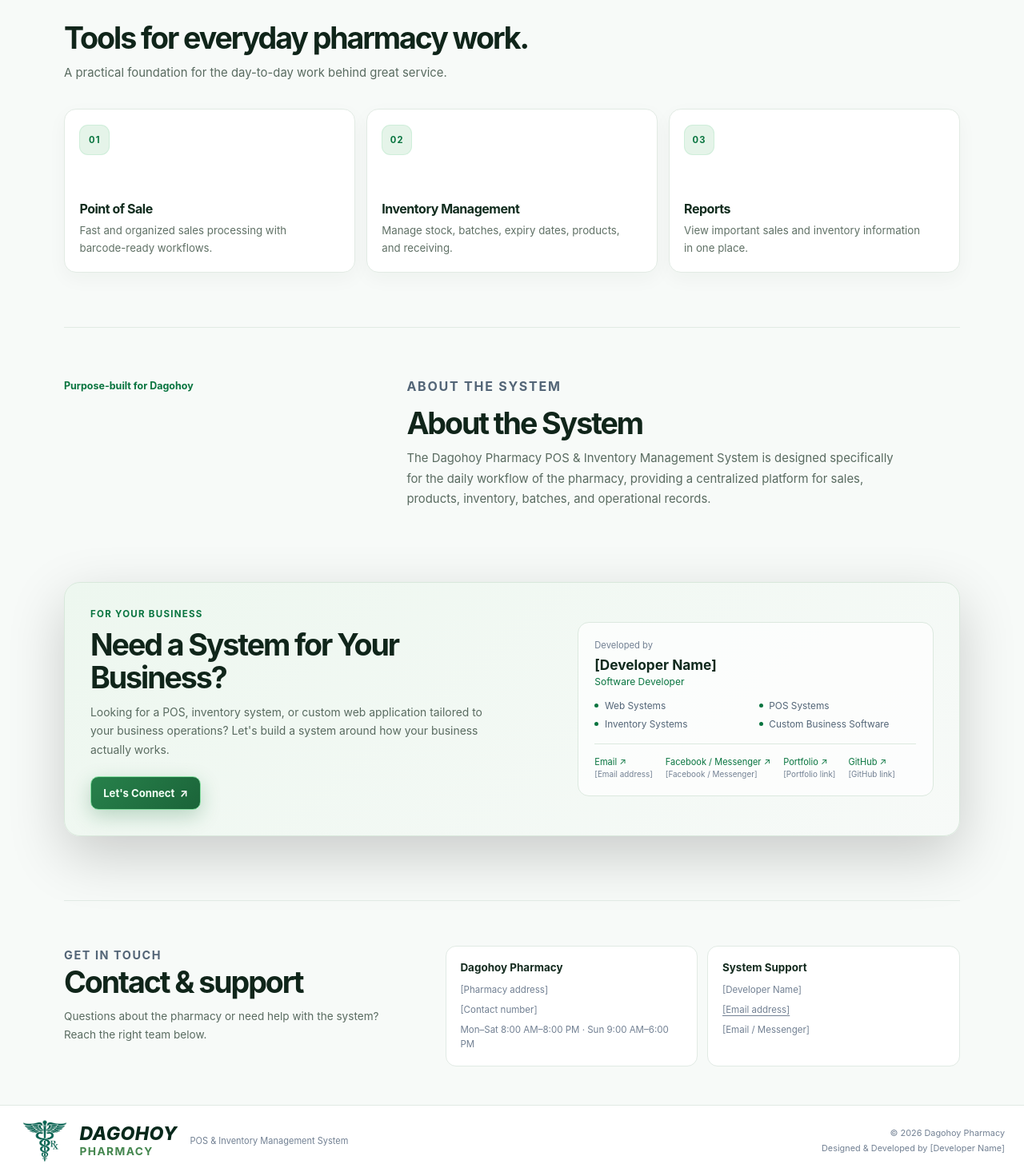
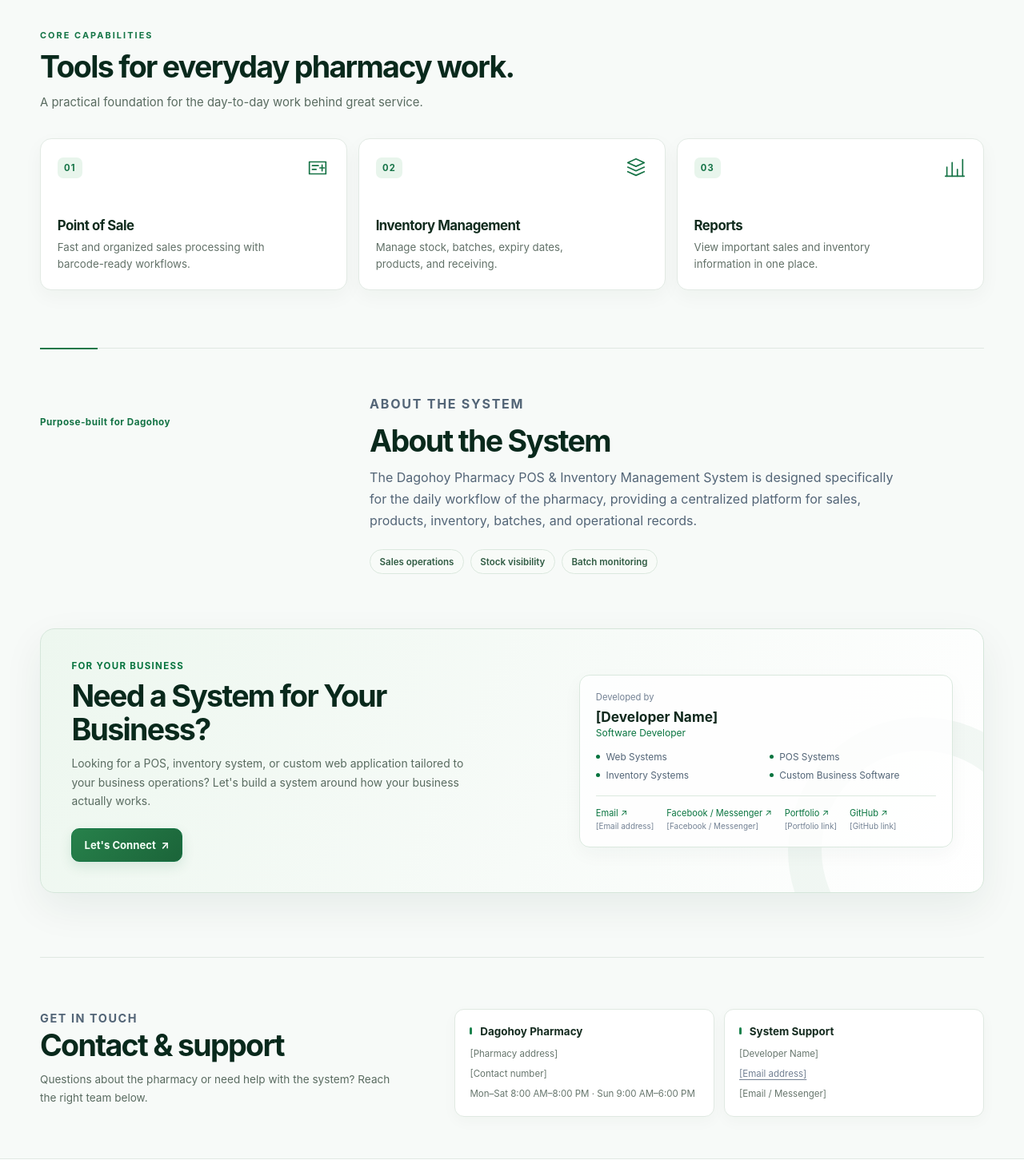
Before and after one commit to adrianniel/Dagohoy-Pharmacy-Web, a React (Vite) app: page / in a window 1280 px wide. Shown: the part 740-2201 px from the top of the page at 80% size. Built offline with nearby package versions, Linux system fonts and the light colour scheme; no server answers.

Commit message:
style(web): polish landing page presentation

```diff
--- a/src/components/landing/AboutSection.tsx
+++ b/src/components/landing/AboutSection.tsx
@@ -12,6 +12,11 @@ export function AboutSection() {
           for the daily workflow of the pharmacy, providing a centralized platform for sales,
           products, inventory, batches, and operational records.
         </p>
+        <ul className="about-section__pillars" aria-label="System coverage">
+          <li>Sales operations</li>
+          <li>Stock visibility</li>
+          <li>Batch monitoring</li>
+        </ul>
       </div>
     </section>
   );
--- a/src/components/landing/FeaturesSection.tsx
+++ b/src/components/landing/FeaturesSection.tsx
@@ -1,4 +1,27 @@
 import { pharmacyFeatures } from './mockData';
+
+function FeatureIcon({ index }: { index: number }) {
+  const icons = [
+    <>
+      <path d="M5 8h22v16H5z" />
+      <path d="M9 13h8M9 18h5M22 12v8M19 16h6" />
+    </>,
+    <>
+      <path d="m16 4 11 5-11 5L5 9z" />
+      <path d="m5 15 11 5 11-5M5 21l11 5 11-5" />
+    </>,
+    <>
+      <path d="M6 27V15M13 27V9M20 27V18M27 27V5" />
+      <path d="M4 27h25" />
+    </>,
+  ];
+
+  return (
+    <svg className="feature-panel__icon" viewBox="0 0 32 32" aria-hidden="true">
+      {icons[index]}
+    </svg>
+  );
+}
 
 export function FeaturesSection() {
   return (
@@ -8,13 +31,17 @@ export function FeaturesSection() {
       aria-labelledby="features-title"
     >
       <div className="section-heading">
+        <p className="eyebrow">Core capabilities</p>
         <h2 id="features-title">Tools for everyday pharmacy work.</h2>
         <p>A practical foundation for the day-to-day work behind great service.</p>
       </div>
       <div className="features-grid">
-        {pharmacyFeatures.map((feature) => (
+        {pharmacyFeatures.map((feature, index) => (
           <article className={`feature-panel ${feature.className}`} key={feature.number}>
-            <span className="feature-panel__number">{feature.number}</span>
+            <div className="feature-panel__topline">
+              <span className="feature-panel__number">{feature.number}</span>
+              <FeatureIcon index={index} />
+            </div>
             <div>
               <h3>{feature.title}</h3>
               <p>{feature.description}</p>
--- a/src/landing-reference.css
+++ b/src/landing-reference.css
@@ -845,3 +845,249 @@
     border-radius: 13px;
   }
 }
+
+/* Cohesive landing-page polish below the hero. */
+.landing-page main {
+  overflow: clip;
+}
+.section-wrap {
+  width: min(100% - 3rem, 1180px);
+}
+.features-section {
+  padding-block: 4.75rem 4.5rem;
+}
+.section-heading {
+  max-width: 680px;
+  margin-bottom: 2rem;
+}
+.section-heading .eyebrow {
+  margin-bottom: 0.65rem;
+  color: #137445;
+  font-size: 0.68rem;
+  letter-spacing: 0.19em;
+}
+.section-heading h2,
+.about-section h2,
+.developer-section h2,
+.contact-section h2 {
+  color: #09291c;
+  font-weight: 720;
+  letter-spacing: -0.045em;
+}
+.features-grid {
+  gap: 0.85rem;
+}
+.feature-panel,
+.features-grid .feature-panel--primary,
+.features-grid .feature-panel--tertiary {
+  min-height: 190px;
+  margin: 0;
+  padding: 1.3rem;
+  border: 1px solid #e2eae4;
+  border-radius: 14px;
+  background: #fff;
+  box-shadow: 0 8px 24px rgb(17 56 36 / 4%);
+}
+.feature-panel:hover {
+  transform: translateY(-3px);
+  border-color: #bed8c6;
+  box-shadow: 0 14px 30px rgb(17 56 36 / 7%);
+}
+.feature-panel__topline {
+  display: flex;
+  align-items: center;
+  justify-content: space-between;
+}
+.feature-panel__number {
+  width: auto;
+  height: auto;
+  padding: 0.35rem 0.52rem;
+  border: 0;
+  border-radius: 7px;
+  background: #e8f5ec;
+  color: #147346;
+}
+.feature-panel__icon {
+  width: 30px;
+  height: 30px;
+  fill: none;
+  stroke: #167346;
+  stroke-linecap: round;
+  stroke-linejoin: round;
+  stroke-width: 1.8;
+}
+.feature-panel > div:last-child {
+  margin-top: 2.1rem;
+}
+.feature-panel h3 {
+  margin-bottom: 0.45rem;
+  font-size: 1.05rem;
+}
+.feature-panel p {
+  max-width: 34ch;
+  color: #627168;
+  line-height: 1.58;
+}
+
+.about-section {
+  position: relative;
+  padding-block: 3.5rem 4.25rem;
+  grid-template-columns: minmax(190px, 0.42fr) minmax(0, 1fr);
+  gap: clamp(2rem, 7vw, 6rem);
+  border-top: 1px solid #e0e8e2;
+}
+.about-section::before {
+  position: absolute;
+  top: -1px;
+  left: 0;
+  width: 72px;
+  height: 2px;
+  background: #177748;
+  content: '';
+}
+.about-section__label {
+  margin-top: 1.8rem;
+  color: #147345;
+  font-size: 0.73rem;
+  letter-spacing: 0.04em;
+}
+.about-section__content {
+  max-width: 760px;
+}
+.about-section__content > p:last-of-type {
+  max-width: 66ch;
+}
+.about-section__pillars {
+  margin: 1.35rem 0 0;
+  padding: 0;
+  display: flex;
+  flex-wrap: wrap;
+  gap: 0.5rem;
+  list-style: none;
+}
+.about-section__pillars li {
+  padding: 0.48rem 0.72rem;
+  border: 1px solid #dbe8de;
+  border-radius: 999px;
+  background: #f8fbf8;
+  color: #315c44;
+  font-size: 0.72rem;
+  font-weight: 600;
+}
+
+.developer-section {
+  position: relative;
+  overflow: hidden;
+  padding: clamp(1.7rem, 3vw, 2.4rem);
+  border: 1px solid #d5e6da;
+  border-radius: 18px;
+  background: linear-gradient(115deg, #edf7ef 0%, #f7fbf8 55%, #fff 100%);
+  box-shadow: 0 18px 50px rgb(18 58 36 / 7%);
+}
+.developer-section::after {
+  position: absolute;
+  right: -90px;
+  bottom: -115px;
+  width: 250px;
+  height: 250px;
+  border: 42px solid rgb(19 116 69 / 5%);
+  border-radius: 50%;
+  content: '';
+  pointer-events: none;
+}
+.developer-section__copy,
+.developer-section__profile {
+  position: relative;
+  z-index: 1;
+}
+.developer-section__copy h2 {
+  max-width: 16ch;
+}
+.developer-section__contact {
+  border-color: #157546;
+  box-shadow: 0 6px 16px rgb(16 104 59 / 12%);
+}
+.developer-section__profile {
+  padding: 1.25rem;
+  border: 1px solid #dae8de;
+  border-radius: 13px;
+  background: rgb(255 255 255 / 82%);
+  box-shadow: 0 8px 24px rgb(22 63 41 / 4%);
+}
+.developer-section__links a {
+  transition: color 160ms ease;
+}
+
+.contact-section {
+  padding-block: 4rem 3.25rem;
+  gap: clamp(2rem, 6vw, 5rem);
+  border-top: 1px solid #e0e8e2;
+}
+.contact-section__intro {
+  max-width: 440px;
+}
+.contact-section__groups {
+  gap: 0.7rem;
+}
+.contact-card {
+  padding: 1.15rem;
+  border: 1px solid #e0e9e2;
+  border-radius: 12px;
+  background: #fff;
+  box-shadow: 0 6px 18px rgb(17 56 36 / 3%);
+}
+.contact-card h3 {
+  position: relative;
+  padding-left: 0.8rem;
+}
+.contact-card h3::before {
+  position: absolute;
+  top: 0.25em;
+  bottom: 0.25em;
+  left: 0;
+  width: 3px;
+  border-radius: 3px;
+  background: #1a824d;
+  content: '';
+}
+.contact-card address {
+  color: #67766d;
+}
+.landing-footer {
+  border-top: 1px solid #e0e8e2;
+}
+.landing-footer__inner {
+  min-height: 78px;
+}
+
+@media (max-width: 700px) {
+  .section-wrap {
+    width: min(100% - 2rem, 1180px);
+  }
+  .features-section {
+    padding-block: 3.5rem;
+  }
+  .feature-panel,
+  .features-grid .feature-panel--primary,
+  .features-grid .feature-panel--tertiary {
+    min-height: 168px;
+  }
+  .feature-panel > div:last-child {
+    margin-top: 1.6rem;
+  }
+  .about-section {
+    padding-block: 2.8rem 3.5rem;
+    grid-template-columns: 1fr;
+    gap: 0.35rem;
+  }
+  .about-section__label {
+    margin-top: 0.8rem;
+  }
+  .developer-section::after {
+    display: none;
+  }
+  .contact-section {
+    padding-block: 3.4rem 2.8rem;
+    gap: 1.3rem;
+  }
+}
```
